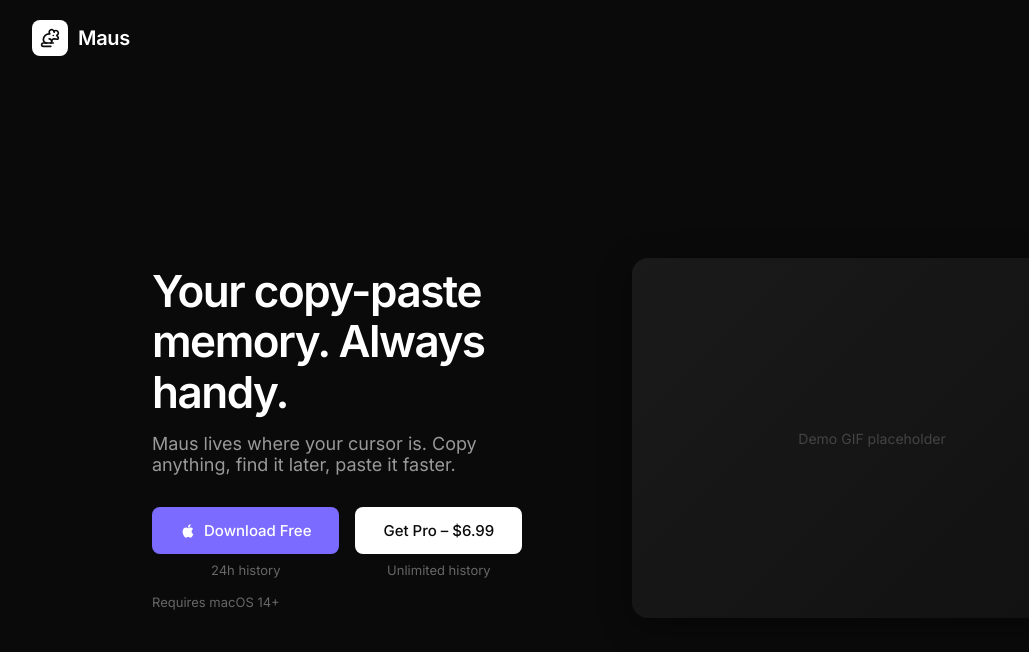
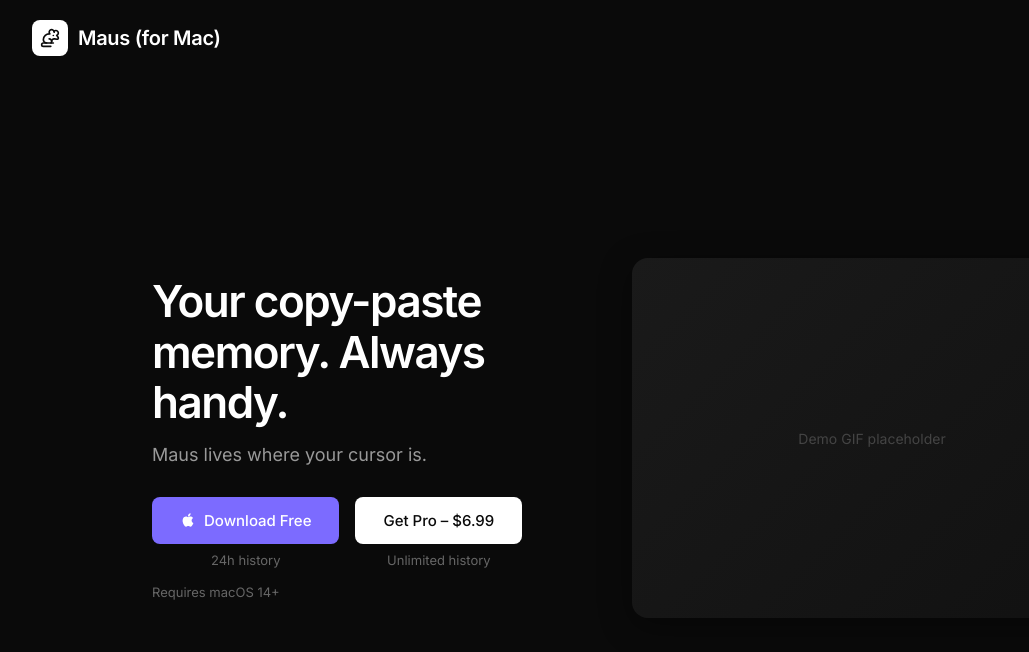
Before and after one commit to mnlt/mausformac, a React (Vite) app: page / in a window 1280 px wide. Shown: the top 652 px of the page, without its empty margins (8-1037 px from the left). Built offline with nearby package versions, Linux system fonts and the light colour scheme.

Commit message:
Dark mode landing with Inter font2

```diff
--- a/src/App.jsx
+++ b/src/App.jsx
@@ -222,7 +222,7 @@
             <div className="logo-icon">
               <Rat size={20} color="#0a0a0a" />
             </div>
-            <span className="logo-text">Maus</span>
+            <span className="logo-text">Maus (for Mac)</span>
           </div>
         </header>
 
@@ -232,7 +232,7 @@
           <div className="hero">
             <h1>Your copy-paste memory. Always handy.</h1>
             <p className="subhero">
-              Maus lives where your cursor is. Copy anything, find it later, paste it faster.
+              Maus lives where your cursor is.
             </p>
 
             <div className="ctas">
@@ -247,7 +247,7 @@
               </div>
 
               <div className="cta-group">
-                <a href="https://superpaste.lemonsqueezy.com/buy/5765dfc1-e222-42ad-a04f-5fe4dacc39cb" className="cta-button secondary">
+                <a href="https://mausformac.lemonsqueezy.com/checkout/buy/42cc1b94-fb4d-42ef-b79c-74d78d5c25bc" className="cta-button secondary">
                   Get Pro – $6.99
                 </a>
                 <span className="cta-subtext">Unlimited history</span>
```
